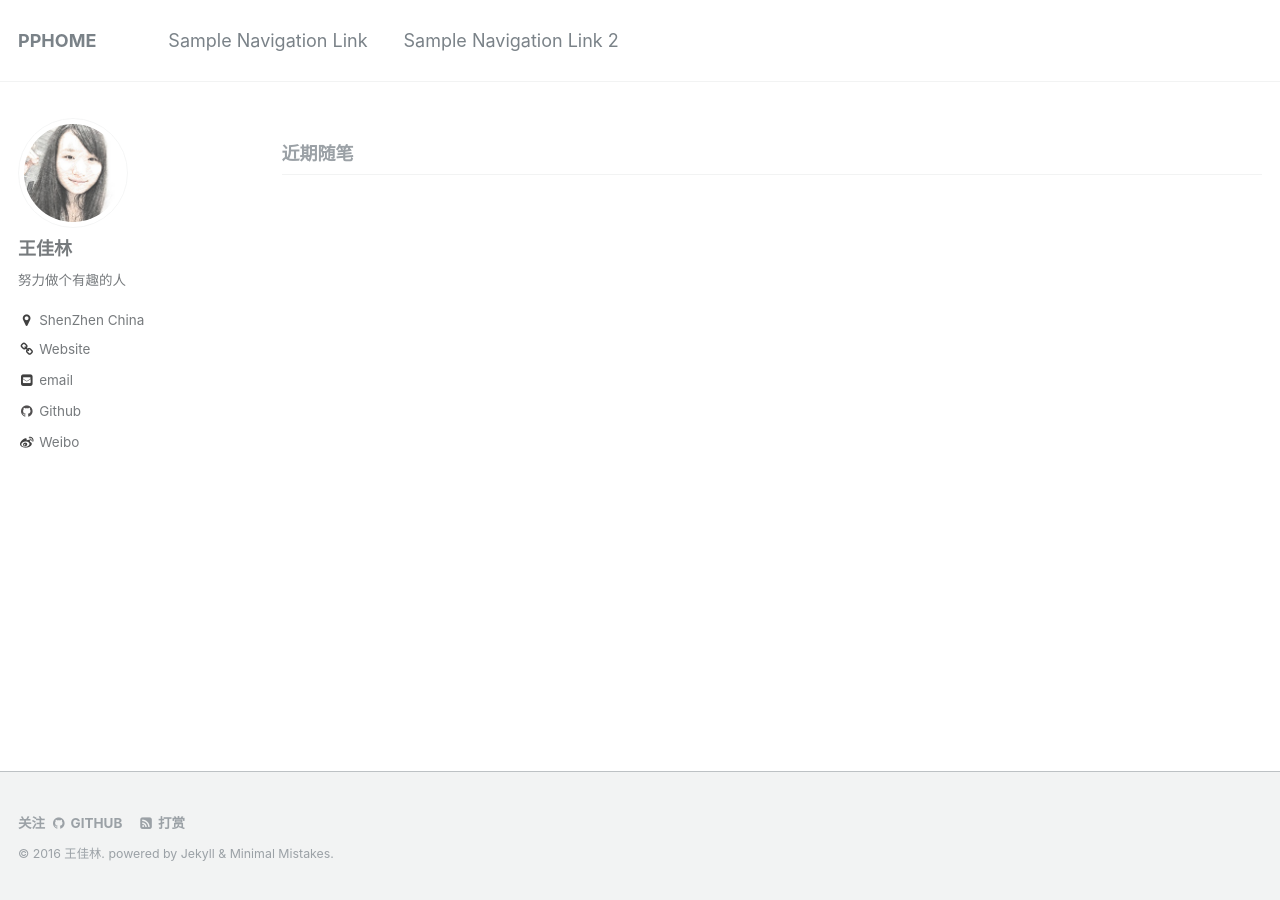
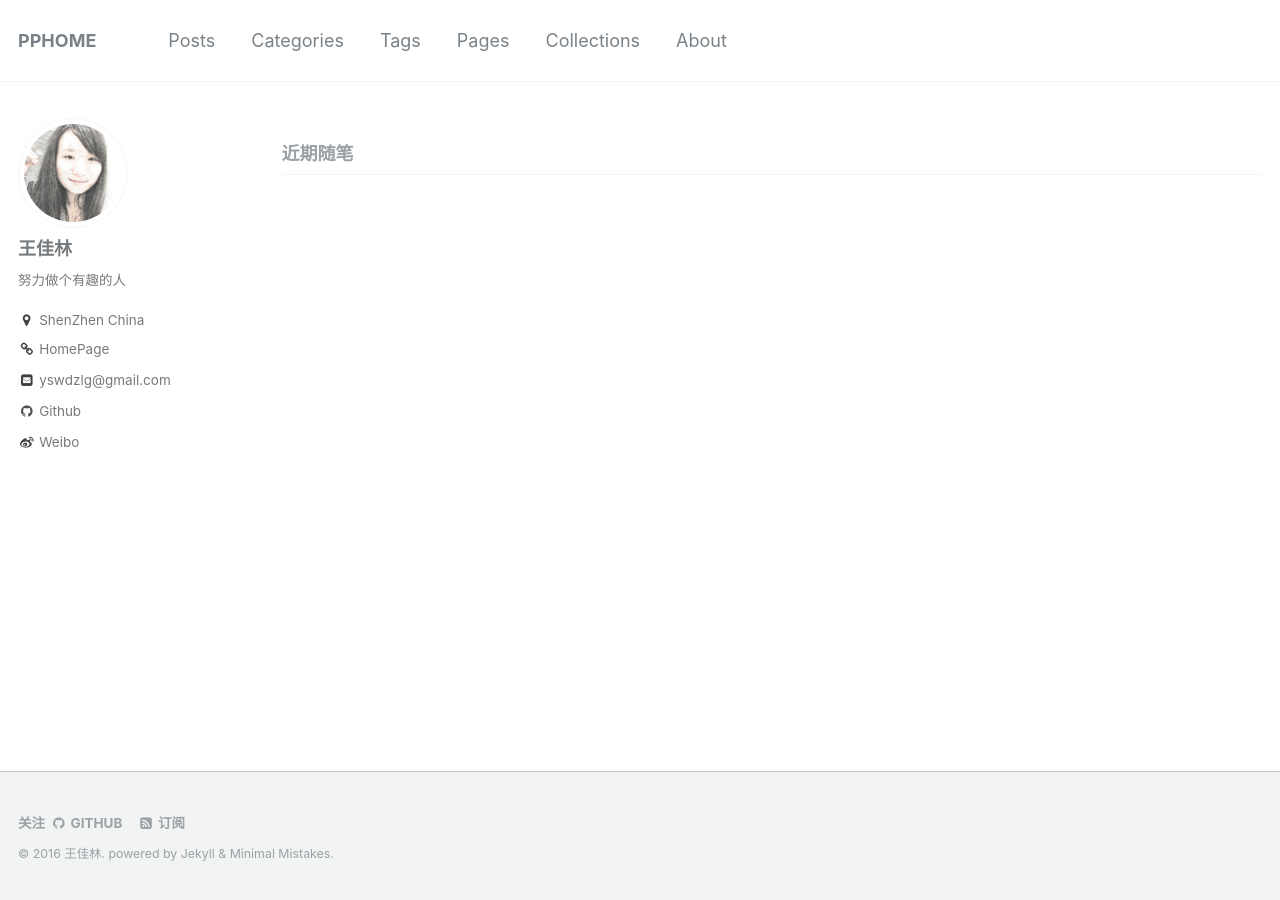
Before and after one commit to ppmeng/ppmeng.github.io, a Jekyll site: the page built from index.html, in a window 1280 px wide. Built offline with Jekyll 4.4.1, drawn with Linux system fonts in a browser that asks for light colours; the list of posts is cut into pages by our own code.

Commit message:
configuration

```diff
--- a/_config.yml
+++ b/_config.yml
@@ -3,15 +3,15 @@ locale                   : "zh-CN"
 title                    : "PPHOME"
 title_separator          : "-"
 name                     : "王佳林"
-description              : "整理记录一些学到的知识，也许会分享一些生活趣事"
+description              : "a Chinese blog website powered by Jekyll & Minimal Mistakes."
 url                      : "http://ppmenghome.com"
-baseurl                  :
+baseurl                  : ~
 repository               : "ppmeng/ppmeng.github.io"
-teaser                   : # filename of teaser fallback teaser image placed in /images/, .e.g. "500x300.png"
+teaser                   : "bg-img.jpg" # filename of teaser fallback teaser image placed in /images/, .e.g. "500x300.png"
 breadcrumbs              : true
 words_per_minute         : 200
 comments:
-  provider               : # false (default), "disqus", "discourse", "facebook", "google-plus", "staticman", "custom"
+  provider               : false # false (default), "disqus", "discourse", "facebook", "google-plus", "staticman", "custom"
   disqus:
     shortname            : # https://help.disqus.com/customer/portal/articles/466208-what-s-a-shortname-
   discourse:
@@ -21,24 +21,24 @@ comments:
     appid                :
     num_posts            : # 5 (default)
     colorscheme          : # "light" (default), "dark"
-staticman:
-  allowedFields          : ['name', 'email', 'url', 'message']
-  branch                 : # "master", "gh-pages"
-  commitMessage          : "New comment."
-  filename               : comment-{@timestamp}
-  format                 : "yml"
-  moderation             : true
-  path                   : "_data/comments/{options.slug}"
-  requiredFields         : ['name', 'email', 'message']
-  transforms:
-    email                : "md5"
-  generatedFields:
-    date:
-      type               : "date"
-      options:
-        format           : "iso8601" # "iso8601" (default), "timestamp-seconds", "timestamp-milliseconds"
+  staticman:
+    allowedFields          : ['name', 'email', 'url', 'message']
+    branch                 : # "master", "gh-pages"
+    commitMessage          : "New comment."
+    filename               : comment-{@timestamp}
+    format                 : "yml"
+    moderation             : true
+    path                   : "_data/comments/{options.slug}"
+    requiredFields         : ['name', 'email', 'message']
+    transforms:
+      email                : "md5"
+    generatedFields:
+      date:
+        type               : "date"
+        options:
+          format           : "iso8601" # "iso8601" (default), "timestamp-seconds", "timestamp-milliseconds"
 atom_feed:
-  path                   : # blank (default) uses feed.xml
+  path                   : # blank (default) uses feed.xml 为博客添加RSS订阅功能
 
 # SEO Related
 google_site_verification :
@@ -82,7 +82,7 @@ author:
   flickr           :
   facebook         :
   foursquare       :
-  github           : "https://github.com/ppmeng"
+  github           : "ppmeng"
   google_plus      :
   keybase          :
   instagram        :
@@ -95,7 +95,7 @@ author:
   tumblr           :
   twitter          :
   vine             :
-  weibo            : "http://weibo.com"
+  weibo            : "ppmenghome"
   xing             :
   youtube          :
 
@@ -164,7 +164,7 @@ sass:
 permalink: /:categories/:title/
 paginate: 5 # amount of posts to show
 paginate_path: /page:num/
-timezone: # http://en.wikipedia.org/wiki/List_of_tz_database_time_zones
+timezone: # http://en.wikipedia.org/wiki/List_of_tz_database_time_zones The default is the local time zone, as set by your operating system
 
 
 # Plugins
@@ -219,3 +219,6 @@ compress_html:
   clippings: all
   ignore:
     envs: development
+
+header:
+  image: bg-img.jpg
--- a/_data/navigation.yml
+++ b/_data/navigation.yml
@@ -1,7 +1,19 @@
 # main links links
 main:
-  - title: "Sample Navigation Link"
-    url: https://mmistakes.github.io/minimal-mistakes/docs/navigation/
+  - title: "Posts"
+    url: /year-archive/
 
-  - title: "Sample Navigation Link 2"
-    url: /
+  - title: "Categories"
+    url: /categories/
+
+  - title: "Tags"
+    url: /tags/
+
+  - title: "Pages"
+    url: /page-archive/
+
+  - title: "Collections"
+    url: /collection-archive/
+
+  - title: "About"
+    url: /About/
--- a/_data/ui-text.yml
+++ b/_data/ui-text.yml
@@ -22,10 +22,10 @@ zh: &DEFAULT_ZH
   more_label                 : "查看更多"
   related_label              : "您可能感兴趣的"
   follow_label               : "关注"
-  feed_label                 : "打赏"
+  feed_label                 : "订阅"
   powered_by                 : "powered by"
-  website_label              : "Website"
-  email_label                : "email"
+  website_label              : "HomePage"
+  email_label                : "yswdzlg@gmail.com"
   recent_posts               : "近期随笔"
   undefined_wpm              : "Undefined parameter words_per_minute at _config.yml"
   comment_form_info          : "必填项。放心，您的邮箱地址不会被发表"
```
Also changed, not shown: _includes/comments-providers/custom.html (+49 -0 lines), images/bg-img.jpg (added), images/mm-browser-mockups.png (deleted).
